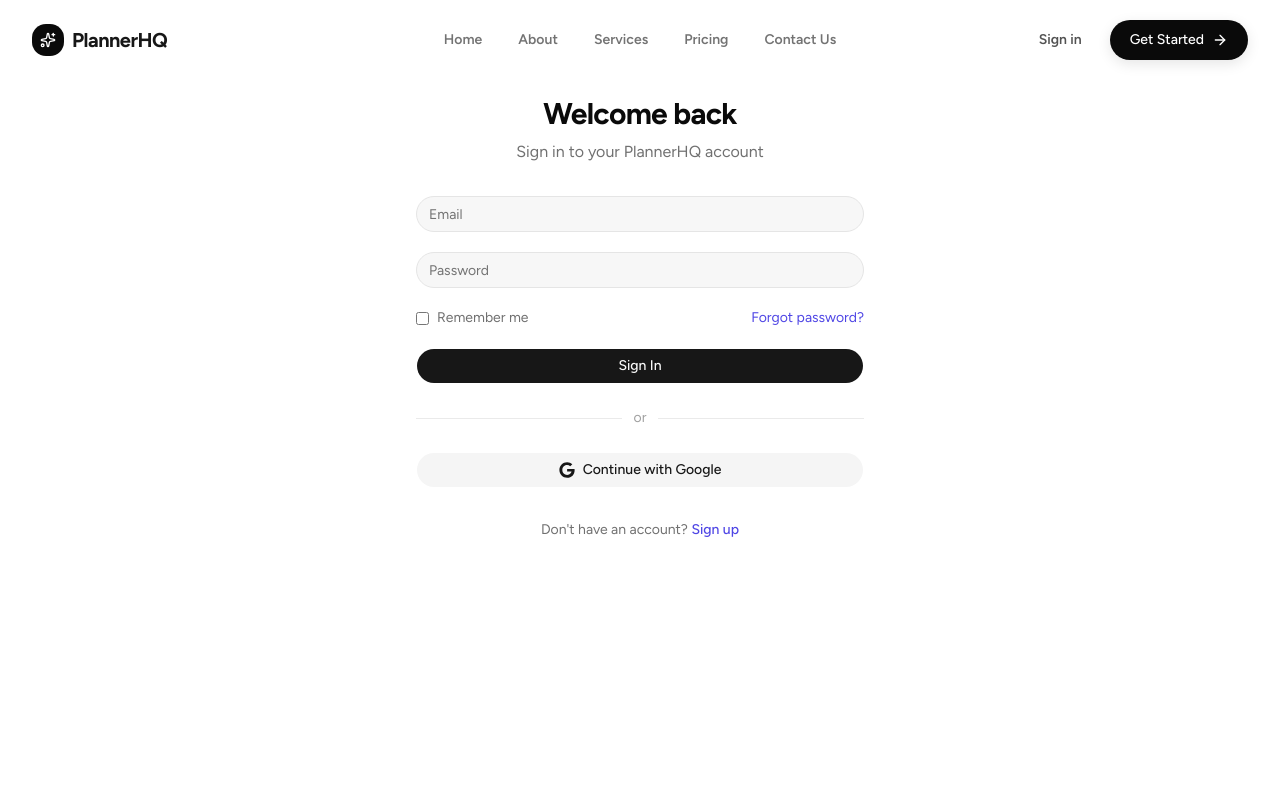
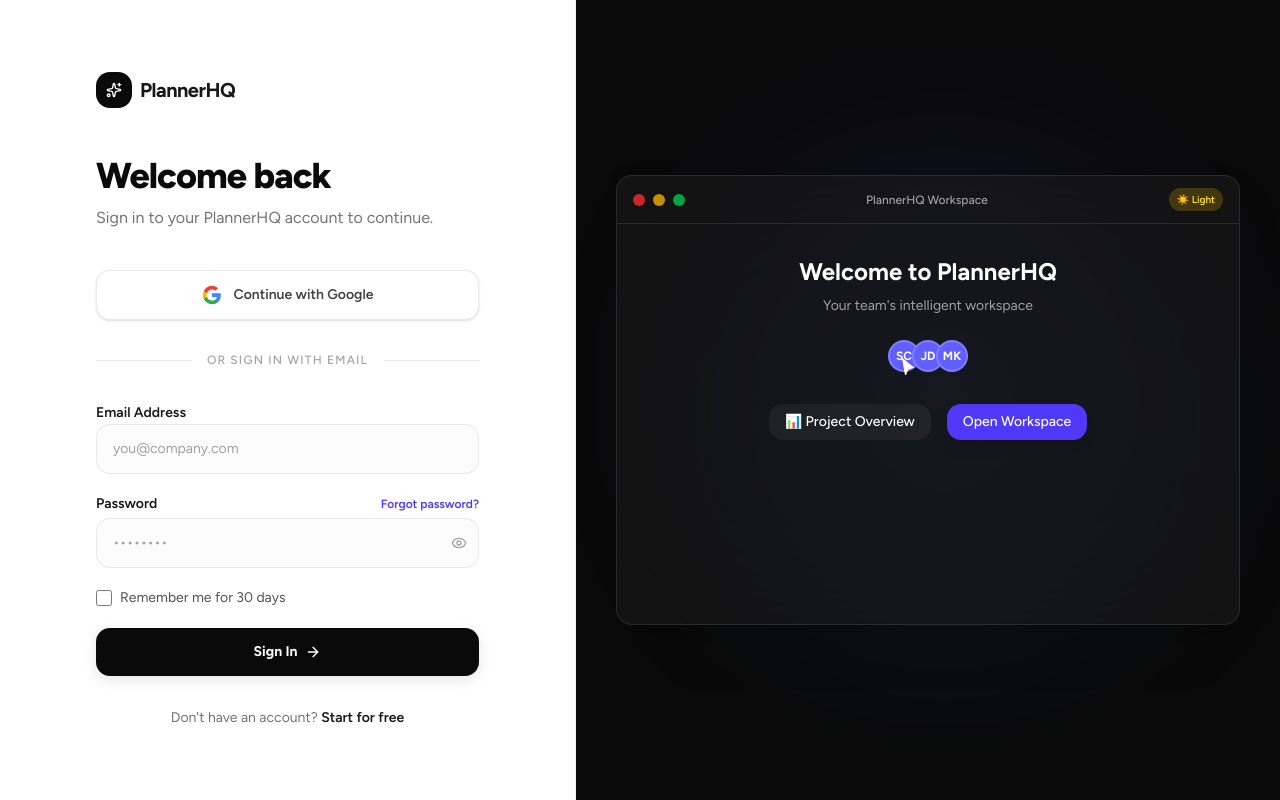
Before and after one commit to dariogeorge21/plannerhq, a Next.js app: page /signin in a window 1280 px wide. Built offline with nearby package versions, Linux system fonts and the light colour scheme.

Commit message:
feat: add signin page

```diff
--- a/src/app/signin/page.tsx
+++ b/src/app/signin/page.tsx
@@ -1,88 +1,187 @@
+// app/signin/page.tsx
 "use client";
 
-import { useState } from "react";
+import React, { useState } from "react";
 import Link from "next/link";
-import Container from "@/components/shared/Container";
-import { Input } from "@/components/ui/input";
-import { Button } from "@/components/ui/button";
-import { FaGoogle } from 'react-icons/fa';
-import Header from "@/components/header";
+import { motion } from "framer-motion";
+import { Sparkles, ArrowRight, Loader2, Eye, EyeOff} from "lucide-react";
+import { ProductShowcase } from "@/components/ProductShowcase";
+
+// Helper SVG for Google Icon
+const GoogleIcon = (props: React.SVGProps<SVGSVGElement>) => (
+  <svg viewBox="0 0 24 24" fill="none" xmlns="http://www.w3.org/2000/svg" {...props}>
+    <path d="M22.56 12.25c0-.78-.07-1.53-.2-2.25H12v4.26h5.92c-.26 1.37-1.04 2.53-2.21 3.31v2.77h3.57c2.08-1.92 3.28-4.74 3.28-8.09z" fill="#4285F4" />
+    <path d="M12 23c2.97 0 5.46-.98 7.28-2.66l-3.57-2.77c-.98.66-2.23 1.06-3.71 1.06-2.86 0-5.29-1.93-6.16-4.53H2.18v2.84C3.99 20.53 7.7 23 12 23z" fill="#34A853" />
+    <path d="M5.84 14.09c-.22-.66-.35-1.36-.35-2.09s.13-1.43.35-2.09V7.07H2.18C1.43 8.55 1 10.22 1 12s.43 3.45 1.18 4.93l2.85-2.22.81-.62z" fill="#FBBC05" />
+    <path d="M12 5.38c1.62 0 3.06.56 4.21 1.64l3.15-3.15C17.45 2.09 14.97 1 12 1 7.7 1 3.99 3.47 2.18 7.07l3.66 2.84c.87-2.6 3.3-4.53 6.16-4.53z" fill="#EA4335" />
+  </svg>
+);
 
 export default function SignInPage() {
   const [email, setEmail] = useState("");
   const [password, setPassword] = useState("");
+  const [showPassword, setShowPassword] = useState(false);
+  const [isLoading, setIsLoading] = useState(false);
 
-  const handleSubmit = (e: React.FormEvent) => {
+  const handleSubmit = async (e: React.FormEvent) => {
     e.preventDefault();
-    // Auth logic would go here
-    console.log("Sign in", { email, password });
+    setIsLoading(true);
+    // Mock authentication delay
+    await new Promise((resolve) => setTimeout(resolve, 1500));
+    setIsLoading(false);
   };
 
   return (
-    <>
-    <Header />
-    <div className="min-h-screen bg-white">
-      <Container className="py-16 lg:py-24">
-        <div className="max-w-md mx-auto">
-          <div className="text-center mb-8">
-            <h1 className="text-3xl font-bold tracking-tight">Welcome back</h1>
-            <p className="mt-2 text-[#111111]/60">Sign in to your PlannerHQ account</p>
+    <div className="min-h-screen flex w-full bg-white font-sans selection:bg-indigo-500/30">
+
+      {/* LEFT PANEL - Form */}
+      <div className="flex-1 flex flex-col justify-center px-6 py-12 sm:px-12 lg:flex-none lg:w-1/2 xl:w-[45%] lg:px-20 xl:px-24 border-r border-neutral-200/50">
+        <div className="mx-auto w-full max-w-sm lg:max-w-md">
+
+          {/* Logo */}
+          <Link href="/" className="flex items-center gap-2 group w-fit mb-12">
+            <div className="flex h-9 w-9 items-center justify-center rounded-xl bg-neutral-950 text-white transition-transform group-hover:scale-105 group-hover:bg-indigo-600 group-hover:shadow-[0_0_20px_rgba(79,70,229,0.3)]">
+              <Sparkles className="h-4 w-4" />
+            </div>
+            <span className="text-xl font-bold tracking-tight text-neutral-900 transition-colors group-hover:text-indigo-600">
+              PlannerHQ
+            </span>
+          </Link>
+
+          {/* Header */}
+          <motion.div
+            initial={{ opacity: 0, y: 10 }}
+            animate={{ opacity: 1, y: 0 }}
+            transition={{ duration: 0.4 }}
+          >
+            <h1 className="text-3xl lg:text-4xl font-extrabold tracking-tight text-neutral-950">
+              Welcome back
+            </h1>
+            <p className="mt-2.5 text-base text-neutral-500">
+              Sign in to your PlannerHQ account to continue.
+            </p>
+          </motion.div>
+
+          <motion.div
+            initial={{ opacity: 0, y: 10 }}
+            animate={{ opacity: 1, y: 0 }}
+            transition={{ duration: 0.4, delay: 0.1 }}
+            className="mt-10"
+          >
+            {/* OAuth */}
+            <button className="relative flex w-full items-center justify-center gap-3 rounded-xl border border-neutral-200/80 bg-white px-4 py-3.5 text-sm font-semibold text-neutral-700 shadow-sm transition-all hover:bg-neutral-50 hover:shadow-md hover:border-neutral-300 active:scale-[0.98]">
+              <GoogleIcon className="w-5 h-5" />
+              Continue with Google
+            </button>
+
+            {/* Divider */}
+            <div className="relative my-8">
+              <div className="absolute inset-0 flex items-center" aria-hidden="true">
+                <div className="w-full border-t border-neutral-200/80" />
+              </div>
+              <div className="relative flex justify-center text-xs font-medium">
+                <span className="bg-white px-4 text-neutral-400 uppercase tracking-widest">or sign in with email</span>
+              </div>
             </div>
 
+            {/* Form */}
             <form onSubmit={handleSubmit} className="space-y-5">
-            <Input
-              placeholder="Email"
+              <div className="space-y-1">
+                <label className="text-sm font-semibold text-neutral-900" htmlFor="email">
+                  Email Address
+                </label>
+                <input
+                  id="email"
                   type="email"
+                  required
+                  autoComplete="email"
                   value={email}
                   onChange={(e) => setEmail(e.target.value)}
-              required
-              autoComplete="email"
+                  className="block w-full rounded-xl border border-neutral-200/80 bg-neutral-50/50 px-4 py-3.5 text-sm text-neutral-900 transition-all placeholder:text-neutral-400 hover:bg-white hover:border-neutral-300 focus:border-indigo-600 focus:bg-white focus:outline-none focus:ring-4 focus:ring-indigo-600/10"
+                  placeholder="you@company.com"
                 />
-            <Input
-              placeholder="Password"
-              type="password"
-              value={password}
-              onChange={(e) => setPassword(e.target.value)}
-              required
-              autoComplete="current-password"
-            />
-            <div className="flex justify-between items-center text-sm">
-              <label className="flex items-center gap-2">
-                <input type="checkbox" className="rounded border-[#EAEAEA]" />
-                <span className="text-[#111111]/60">Remember me</span>
+              </div>
+
+              <div className="space-y-1">
+                <div className="flex items-center justify-between">
+                  <label className="text-sm font-semibold text-neutral-900" htmlFor="password">
+                    Password
                   </label>
-              <Link href="/forgot-password" className="text-[#4F46E5] hover:underline">
+                  <Link href="/forgot-password" className="text-xs font-semibold text-indigo-600 hover:text-indigo-500 transition-colors">
                     Forgot password?
                   </Link>
                 </div>
-            <Button type="submit" variant="default" className="w-full justify-center">
-              Sign In
-            </Button>
-          </form>
-
-          <div className="relative my-6">
-            <div className="absolute inset-0 flex items-center">
-              <div className="w-full border-t border-[#EAEAEA]"></div>
-            </div>
-            <div className="relative flex justify-center text-sm">
-              <span className="px-3 bg-white text-[#111111]/40">or</span>
+                <div className="relative">
+                  <input
+                    id="password"
+                    type={showPassword ? "text" : "password"}
+                    required
+                    autoComplete="current-password"
+                    value={password}
+                    onChange={(e) => setPassword(e.target.value)}
+                    className="block w-full rounded-xl border border-neutral-200/80 bg-neutral-50/50 px-4 py-3.5 text-sm text-neutral-900 transition-all placeholder:text-neutral-400 hover:bg-white hover:border-neutral-300 focus:border-indigo-600 focus:bg-white focus:outline-none focus:ring-4 focus:ring-indigo-600/10 pr-10"
+                    placeholder="••••••••"
+                  />
+                  <button
+                    type="button"
+                    onClick={() => setShowPassword(!showPassword)}
+                    className="absolute inset-y-0 right-0 flex items-center pr-3 text-neutral-400 hover:text-neutral-600 transition-colors"
+                  >
+                    {showPassword ? <EyeOff className="h-4 w-4" /> : <Eye className="h-4 w-4" />}
+                  </button>
                 </div>
               </div>
 
-          <Button variant="secondary" className="w-full justify-center gap-2">
-            <FaGoogle className="w-4 h-4" />
-            Continue with Google
-          </Button>
+              <div className="flex items-center">
+                <input
+                  id="remember-me"
+                  name="remember-me"
+                  type="checkbox"
+                  className="h-4 w-4 rounded border-neutral-300 text-indigo-600 focus:ring-indigo-600 transition-colors cursor-pointer"
+                />
+                <label htmlFor="remember-me" className="ml-2 block text-sm text-neutral-600 cursor-pointer">
+                  Remember me for 30 days
+                </label>
+              </div>
 
-          <p className="mt-8 text-center text-sm text-[#111111]/60">
+              <button
+                type="submit"
+                disabled={isLoading}
+                className="group relative flex w-full items-center justify-center gap-2 rounded-xl bg-neutral-950 px-8 py-3.5 text-sm font-bold text-white shadow-[0_4px_14px_0_rgba(0,0,0,0.1)] transition-all duration-300 hover:bg-neutral-800 hover:shadow-[0_6px_20px_rgba(0,0,0,0.15)] disabled:opacity-70 disabled:pointer-events-none active:scale-[0.98] mt-2 overflow-hidden"
+              >
+                <div className="absolute inset-0 -translate-x-full bg-linear-to-r from-transparent via-white/10 to-transparent group-hover:animate-[shimmer_1.5s_infinite]" />
+                {isLoading ? (
+                  <Loader2 className="w-4 h-4 animate-spin" />
+                ) : (
+                  <>
+                    Sign In
+                    <ArrowRight className="w-4 h-4 transition-transform group-hover:translate-x-0.5" />
+                  </>
+                )}
+              </button>
+            </form>
+
+            <p className="mt-8 text-center text-sm text-neutral-500">
               Don't have an account?{" "}
-            <Link href="/signup" className="text-[#4F46E5] font-medium hover:underline">
-              Sign up
+              <Link href="/signup" className="font-semibold text-neutral-900 hover:text-indigo-600 transition-colors">
+                Start for free
               </Link>
             </p>
+          </motion.div>
         </div>
-      </Container>
       </div>
-    </>
+
+      {/* RIGHT PANEL - Visual Branding */}
+      <div className="hidden lg:flex relative w-0 flex-1 bg-neutral-950 overflow-hidden items-center justify-center">
+        <ProductShowcase />
+      </div>
+
+      {/* Global CSS for shimmer effect */}
+      <style dangerouslySetInnerHTML={{__html: `
+        @keyframes shimmer {
+          100% { transform: translateX(100%); }
+        }
+      `}} />
+    </div>
   );
 }
```
Lines whose indentation alone changed are shown as unchanged.
